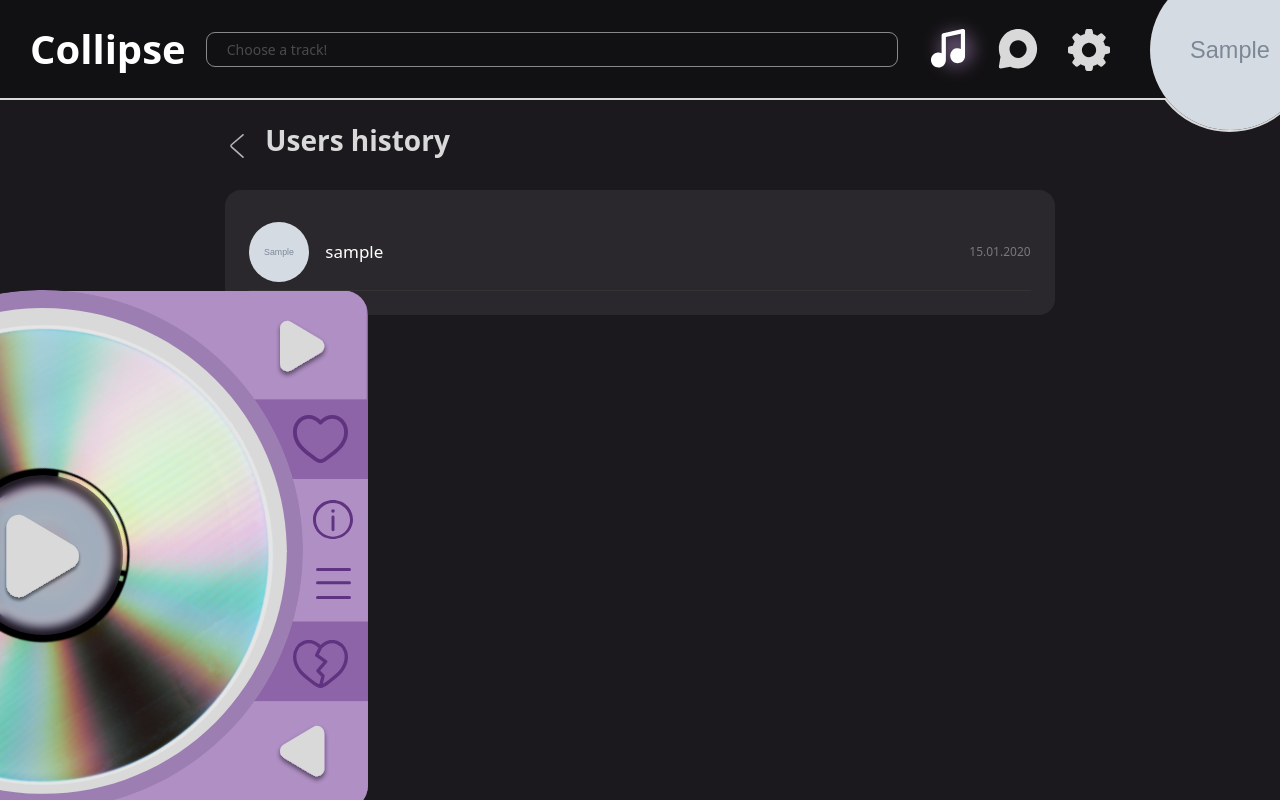
After one commit to shrevvd/Collipse, a Django app: page /users/users-history/ in a window 1280 px wide. The commit adds this page. Run offline with Django 5.2, Linux system fonts and the light colour scheme; a user stored in the database is signed in; tables that the repository leaves empty hold one stand-in row (values such as "Sample post"); grey boxes marked "Sample" are stand-in pictures.

Commit message:
Добавлена история просмотренных пользователей, подредактирована кнопка назад

```diff
--- a/music/static/js/syncing.js
+++ b/music/static/js/syncing.js
@@ -1,7 +1,3 @@
-// ============================================================
-// НОВАЯ СИСТЕМА СОХРАНЕНИЯ И ВОССТАНОВЛЕНИЯ
-// ============================================================
-
 //  собирает и сохраняет ВСЁ состояние плеера
 function saveFullPlayerState() {
     if (!audio || !audio.src) return;
@@ -102,11 +98,7 @@ function restorePlayerState() {
             return;
         }
         audio.src = state.audioUrl;
-        audio.load();
-        var restored = false;
         function restorePosition() {
-            if (restored) return;
-            restored = true;
             var targetTime = Number(state.currentTime) || 0;
             try {
                 if (targetTime > 0) {
@@ -124,13 +116,6 @@ function restorePlayerState() {
         audio.addEventListener('loadedmetadata', restorePosition, {
             once: true
         });
-        audio.addEventListener('canplay', restorePosition, {
-            once: true
-        });
-        // запасной вариант
-        setTimeout(function() {
-            restorePosition();
-        }, 1000);
 
     } catch (e) {
         console.error('Restore player failed:', e);
@@ -190,3 +175,25 @@ function updateDiscInfo(data) {
 
     }
 })();
+
+document.addEventListener(
+    'visibilitychange',
+    function() {
+
+        if (document.hidden) {
+
+            saveFullPlayerState();
+
+        }
+
+    }
+);
+
+window.addEventListener(
+    'beforeunload',
+    function() {
+
+        saveFullPlayerState();
+
+    }
+);
--- a/music/templates/base.html
+++ b/music/templates/base.html
@@ -19,6 +19,7 @@
             {% if request.user.is_authenticated %}
                 <a href="{% url 'logout' %}" style="display: block; color: #D9D9D9; text-decoration: none; padding: 10px; border: 1px solid #D9D9D9; border-radius: 9px; margin-bottom: 10px;">Log Out</a>
                 <a href="{% url 'my_score' %}" style="display: block; color: #D9D9D9; text-decoration: none; padding: 10px; border: 1px solid #D9D9D9; border-radius: 9px; margin-bottom: 10px;">My score</a>
+                <a href="{% url 'users_history' %}" style="display: block; color: #D9D9D9; text-decoration: none; padding: 10px; border: 1px solid #D9D9D9; border-radius: 9px; margin-bottom: 10px;">Users history</a>
             {% else %}
                 <a href="{% url 'login' %}" style="display: block; color: #D9D9D9; text-decoration: none; padding: 10px; border: 1px solid #D9D9D9; border-radius: 9px; margin-bottom: 10px;">Log In</a>
                 <a href="{% url 'register' %}" style="display: block; color: #D9D9D9; text-decoration: none; padding: 10px; border: 1px solid #D9D9D9; border-radius: 9px;">Sign Up</a>
--- a/users/templates/users/profile.html
+++ b/users/templates/users/profile.html
@@ -14,9 +14,9 @@
     <div class="col-md-9">
         <!-- Верхняя строка -->
         <div class="d-flex align-items-center gap-3 mb-4">
-            <a href="{% url 'chat_list' %}" style="flex-shrink: 0;">
+            <span onclick="history.back()" style="cursor: pointer; flex-shrink: 0;">
                 <img src="{% static 'icons/НАЗАД.svg' %}" width="24" height="24" style="filter: brightness(0) invert(0.7);">
-            </a>
+            </span>
             <div>
                 <h3 style="color: #D9D9D9; margin: 0; font-size: 22px; font-weight: 700;">{{ profile.user.username }}</h3>
                 <p style="color: #79787A; margin: 0; font-size: 13px;">@{{ profile.user.username }}</p>
--- /dev/null
+++ b/users/templates/users/users_history.html
@@ -0,0 +1,40 @@
+{% extends 'base.html' %}
+{% load static %}
+
+{% block content %}
+<div class="row">
+    <div class="col-md-8 offset-md-2">
+        <div class="d-flex align-items-center gap-3 mb-4">
+            <span onclick="history.back()" style="cursor: pointer; flex-shrink: 0;">
+                <img src="{% static 'icons/НАЗАД.svg' %}" width="24" height="24" style="filter: brightness(0) invert(0.7);">
+            </span>
+            <h3 style="color: #D9D9D9; font-weight: 700;">Users history</h3>
+        </div>
+
+        <div class="card-custom-right p-4" style="background: #2A282C;">
+            {% for item in seen_users %}
+                <div class="d-flex align-items-center justify-content-between" style="padding: 8px 0; border-bottom: 1px solid #333;">
+                    <div class="d-flex align-items-center gap-3">
+                        <!-- Аватарка -->
+                        <div style="width: 60px; height: 60px; border-radius: 50%; overflow: hidden; background: #353237;">
+                            {% if item.seen.profile.avatar %}
+                                <img src="{{ item.seen.profile.avatar.url }}" width="60" height="60" style="object-fit: cover;">
+                            {% else %}
+                                <img src="{% static 'icons/АВАТАР.svg' %}" width="60" height="60" style="object-fit: cover;">
+                            {% endif %}
+                        </div>
+                        <!-- Имя и ссылка на профиль -->
+                        <a href="{% url 'profile' item.seen.username %}" style="color: white; text-decoration: none; font-size: 17px;">
+                            {{ item.seen.username }}
+                        </a>
+                    </div>
+                    <!-- Дата просмотра -->
+                    <span style="color: #79787A; font-size: 12px;">{{ item.created_at|date:"d.m.Y" }}</span>
+                </div>
+            {% empty %}
+                <p style="color: #79787A;">No history yet</p>
+            {% endfor %}
+        </div>
+    </div>
+</div>
+{% endblock %}
--- a/users/urls.py
+++ b/users/urls.py
@@ -13,4 +13,5 @@ urlpatterns = [
     path('chats/', views.chat_list, name='chat_list'),
     path('search-users/', views.search_users, name='search_users'),
     path('my-score/', views.my_score, name='my_score'),
+    path('users-history/', views.users_history, name='users_history'),
 ]
--- a/users/views.py
+++ b/users/views.py
@@ -5,6 +5,7 @@ from django.contrib.auth.models import User
 from django.contrib.auth.decorators import login_required
 from .forms import RegisterForm
 from .models import Profile, Friend, Message
+from music.models import SeenUser
 from music.models import UserGenreScore, UserArtistScore
 from django.db import models
 from django.http import JsonResponse
@@ -151,3 +152,8 @@ def my_score(request):
         'genre_scores': genre_scores,
         'artist_scores': artist_scores
     })
+
+@login_required
+def users_history(request):
+    seen_users = SeenUser.objects.filter(user=request.user).select_related('seen__profile').order_by('-created_at')
+    return render(request, 'users/users_history.html', {'seen_users': seen_users})
```
Also changed, not shown: music/views.py (+5 -3 lines).
